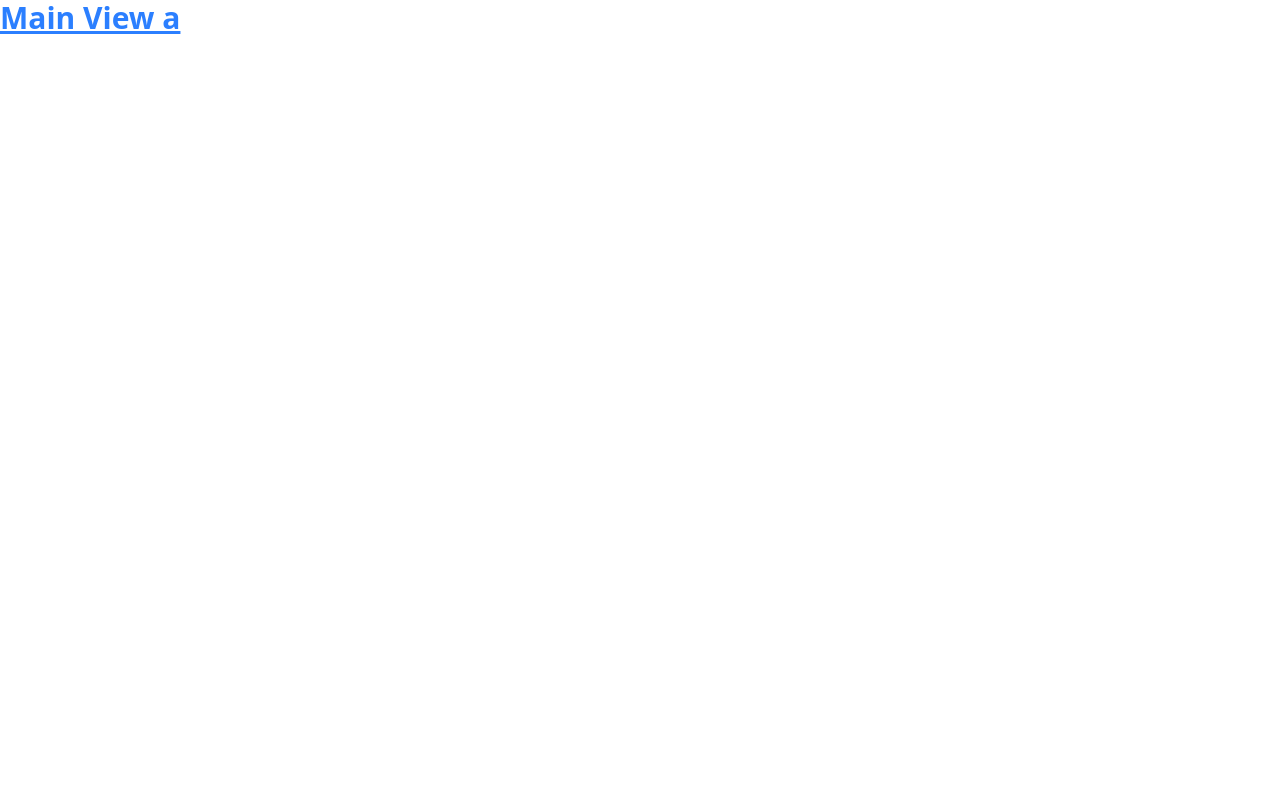
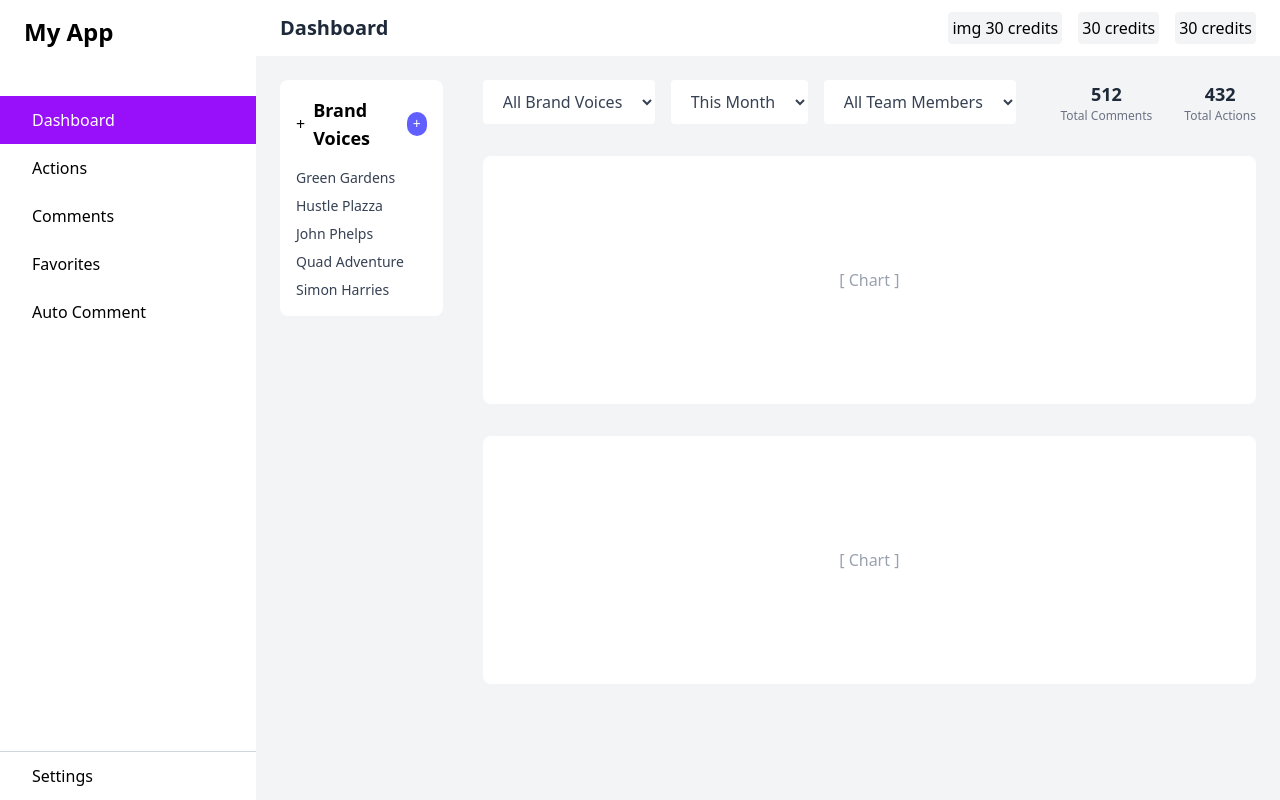
Before and after one commit to jhoncenteno/dashboard-replica, a Vue app: page / in a window 1280 px wide. Built offline with nearby package versions, Linux system fonts and the light colour scheme.

Commit message:
Necessary components created with basic layout

```diff
--- /dev/null
+++ b/src/components/Sidebar.vue
@@ -0,0 +1,37 @@
+<script setup>
+const items = [
+    { name: 'Dashboard' },
+    { name: 'Actions' },
+    { name: 'Comments' },
+    { name: 'Favorites' },
+    { name: 'Auto Comment' }
+]
+</script>
+
+<template>
+
+    <div class="w-64 h-screen bg-white text-black flex flex-col">
+        <span class="px-6 py-4 font-bold text-2xl border-gray-700">
+            My App
+        </span>
+        <div class="flex-1 flex flex-col mt-8">
+            <ul class="">
+                <li v-for="(item, index) in items" :key="index">
+                    <span class="block px-8 py-3 w-full" :class="{
+                        'bg-purple-600 text-white': index === 0,
+                        'hover:bg-purple-600 hover:text-white': index !== 0
+                    }">
+                        {{ item.name }}
+                    </span>
+                </li>
+            </ul>
+            <ul class="mt-auto border-t border-gray-300">
+                <li>
+                    <span class="block px-8 py-3 hover:bg-purple-500 hover:text-white">Settings</span>
+                </li>
+            </ul>
+        </div>
+    </div>
+</template>
+
+<style scoped></style>
--- /dev/null
+++ b/src/components/Topbar.vue
@@ -0,0 +1,18 @@
+<script setup>
+</script>
+
+<template>
+    <div class="flex justify-between w-full h-14 bg-white items-center px-6">
+        <h1 class="text-xl font-semibold text-gray-800">Dashboard</h1>
+        <div class="flex gap-4">
+            <div class="flex gap-1 bg-gray-100 rounded p-1">
+                <span>img</span>
+                <span class="">30 credits</span>
+            </div>
+            <span class="bg-gray-100 rounded p-1">30 credits</span>
+            <span class="bg-gray-100 rounded p-1">30 credits</span>
+        </div>
+    </div>
+</template>
+
+<style scoped></style>
--- /dev/null
+++ b/src/modules/Dashboard/ChartCard.vue
@@ -0,0 +1,12 @@
+<script setup>
+
+</script>
+
+<template>
+
+    <div class="bg-white rounded-lg p-6 h-62 flex items-center justify-center">
+        <span class="text-gray-400">[ Chart ]</span>
+    </div>
+</template>
+
+<style scoped></style>
--- /dev/null
+++ b/src/modules/Dashboard/Dashboard.vue
@@ -0,0 +1,71 @@
+<script setup>
+import ChartCard from './ChartCard.vue';
+
+
+</script>
+
+<template>
+
+    <div class="flex flex-wrap items-start gap-10">
+
+        <div class="w-1/6">
+            <div class="bg-white p-4 rounded-lg space-y-4">
+                <div class="flex items-center justify-between">
+                    <div class="flex items-center gap-2">
+                        <span>+</span>
+                        <h2 class="text-lg font-semibold">Brand Voices</h2>
+                    </div>
+                    <button
+                        class="bg-indigo-500 text-white rounded-full w-6 h-6 flex items-center justify-center text-sm">
+                        +
+                    </button>
+                </div>
+
+                <ul class="space-y-2 text-gray-700 text-sm">
+                    <li>Green Gardens</li>
+                    <li>Hustle Plazza</li>
+                    <li>John Phelps</li>
+                    <li>Quad Adventure</li>
+                    <li>Simon Harries</li>
+                </ul>
+            </div>
+        </div>
+
+        <div class="flex-1 space-y-8">
+            <div class="flex flex-wrap justify-between items-stretch gap-4">
+
+                <div class="flex flex-wrap gap-4">
+                    <select class="bg-white px-4 rounded text-gray-700">
+                        <option>All Brand Voices</option>
+                    </select>
+                    <select class="bg-white px-4 rounded text-gray-700">
+                        <option>This Month</option>
+                    </select>
+                    <select class="bg-white px-4 rounded text-gray-700">
+                        <option>All Team Members</option>
+                    </select>
+                </div>
+
+                <div class="flex gap-8">
+                    <div class="flex flex-col text-center">
+                        <span class="text-lg font-bold text-gray-800">512</span>
+                        <span class="text-xs text-gray-500">Total Comments</span>
+                    </div>
+                    <div class="flex flex-col text-center">
+                        <p class="text-lg font-bold text-gray-800">432</p>
+                        <p class="text-xs text-gray-500">Total Actions</p>
+                    </div>
+                </div>
+
+            </div>
+
+            <ChartCard />
+            <ChartCard />
+
+        </div>
+
+    </div>
+
+</template>
+
+<style scoped></style>
--- a/src/views/MainView.vue
+++ b/src/views/MainView.vue
@@ -1,14 +1,19 @@
 <script setup>
-
+    import Sidebar from '../components/Sidebar.vue';
+    import TopBar from '../components/TopBar.vue';
+    import Dashboard from '../modules/Dashboard/Dashboard.vue';
 </script>
 
 <template>
-
-    <h1 class="text-3xl text-blue-500 font-bold underline mb-5">
-        Main View a
-    </h1>
+    <div class="flex">
+        <Sidebar />
+        <div class="flex-1 flex flex-col">
+            <TopBar />
+            <div class="flex-1 p-6 bg-gray-100 overflow-auto">
+                <Dashboard />
+            </div>
+        </div>
+    </div>
 </template>
 
-<style scoped>
-
-</style>
+<style scoped></style>
```
